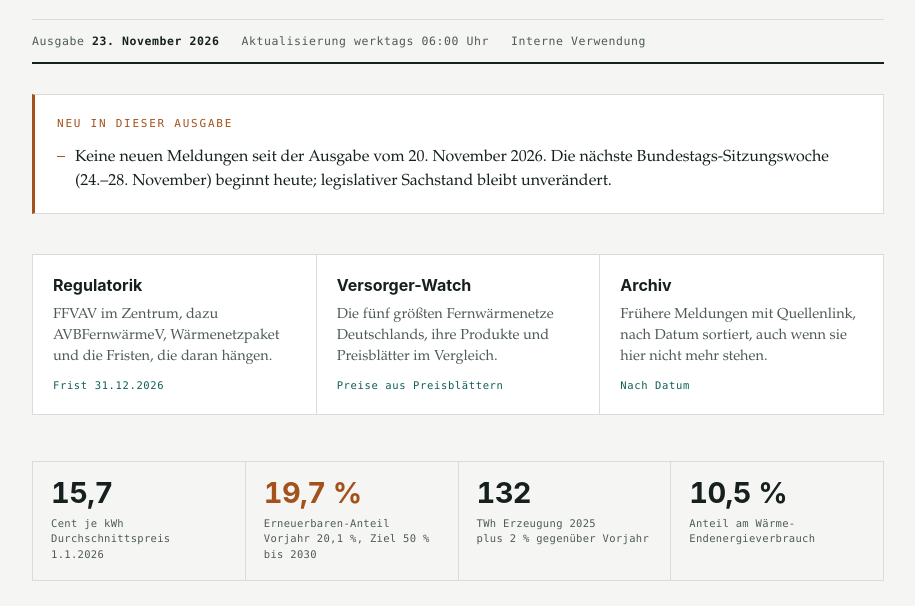
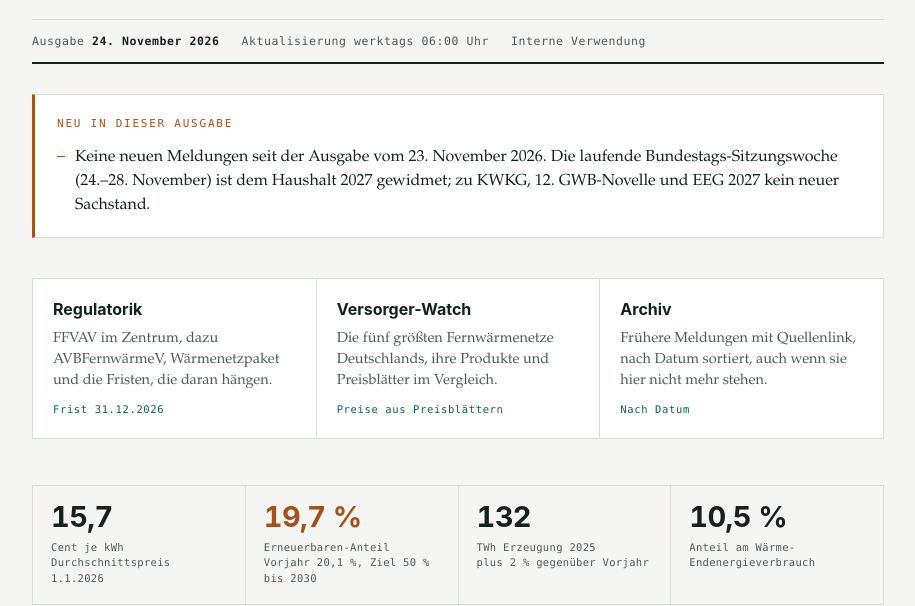
Before and after one commit to Luap353/FW-News, a plain HTML site: page index.html in a window 1280 px wide. Shown: the part 228-834 px from the top of the page, without its empty margins (182-1097 px from the left). Drawn offline with Linux system fonts and the light colour scheme.

Commit message:
Briefing 24. November 2026

```diff
--- a/index.html
+++ b/index.html
@@ -29,7 +29,7 @@
     <h1>Fernwärme Briefing</h1>
     <p class="subtitle">Lagebild zu Regulierung, Recht, Markt und Technik der Wärmenetze in Deutschland und Europa.</p>
     <div class="mast-meta">
-      <span>Ausgabe <b>23. November 2026</b></span>
+      <span>Ausgabe <b>24. November 2026</b></span>
       <span>Aktualisierung werktags 06:00 Uhr</span>
       <span>Interne Verwendung</span>
     </div>
@@ -38,7 +38,7 @@
   <div class="whatsnew">
     <h2>Neu in dieser Ausgabe</h2>
     <ul>
-      <li>Keine neuen Meldungen seit der Ausgabe vom 20. November 2026. Die nächste Bundestags-Sitzungswoche (24.–28. November) beginnt heute; legislativer Sachstand bleibt unverändert.</li>
+      <li>Keine neuen Meldungen seit der Ausgabe vom 23. November 2026. Die laufende Bundestags-Sitzungswoche (24.–28. November) ist dem Haushalt 2027 gewidmet; zu KWKG, 12. GWB-Novelle und EEG 2027 kein neuer Sachstand.</li>
     </ul>
   </div>
 
```
